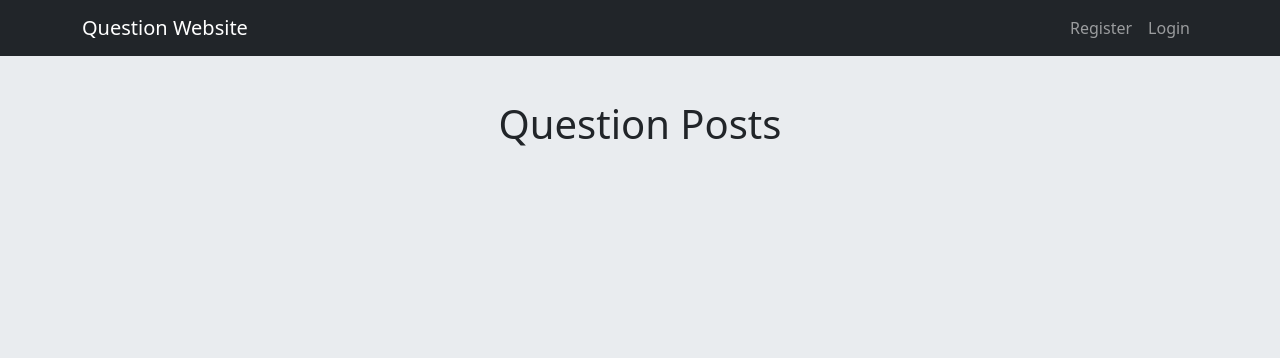
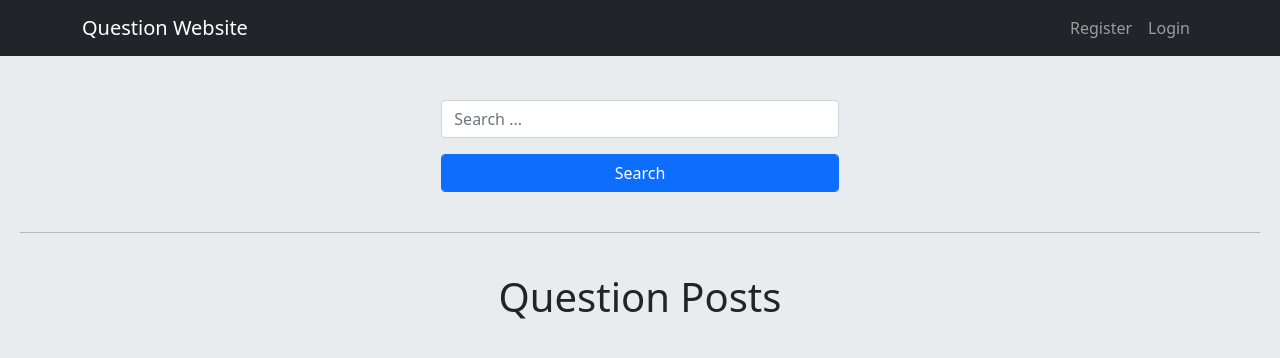
Before and after one commit to AmirHosseinAzhdari/django_social_media_site, a Django app: page / in a window 1280 px wide. Shown: the top 358 px of the page. Run offline with Django 4.2, Linux system fonts and the light colour scheme; data that the repository does not hold is empty.

Commit message:
add search form

```diff
--- /dev/null
+++ b/home/forms.py
@@ -0,0 +1,6 @@
+from django import forms
+
+
+class PostSearchForm(forms.Form):
+    search = forms.CharField(widget=forms.TextInput(attrs={"class": "form-control", "placeholder": "Search ..."}),
+                             label="")
--- a/home/templates/home/index.html
+++ b/home/templates/home/index.html
@@ -1,6 +1,16 @@
 {% extends 'base.html' %}
 
 {% block content %}
+<div class="row d-flex justify-content-center">
+    <form action="" method="get" class="col-md-4">
+        {{form.as_p}}
+        <input type="submit" class="btn btn-primary form-control" value="Search">
+    </form>
+</div>
+<br>
+<hr>
+<br>
+
 <h1 class="text-center">Question Posts</h1>
 
 <div class="row p-4">
--- a/home/views.py
+++ b/home/views.py
@@ -1,9 +1,18 @@
+from django.db.models import Q
 from django.shortcuts import render
 from django.views import View
+
+from home.forms import PostSearchForm
 from posts.models import Post
 
 
 class HomeView(View):
+    form_class = PostSearchForm
+
     def get(self, request):
-        posts = Post.objects.all()
-        return render(request, 'home/index.html', {"posts": posts})
+        if request.GET.get("search"):
+            search = request.GET.get("search")
+            posts = Post.objects.filter(Q(title__icontains=search) | Q(body__icontains=search))
+        else:
+            posts = Post.objects.all()
+        return render(request, 'home/index.html', {"posts": posts, "form": self.form_class})
```
Lines whose indentation alone changed are shown as unchanged.
